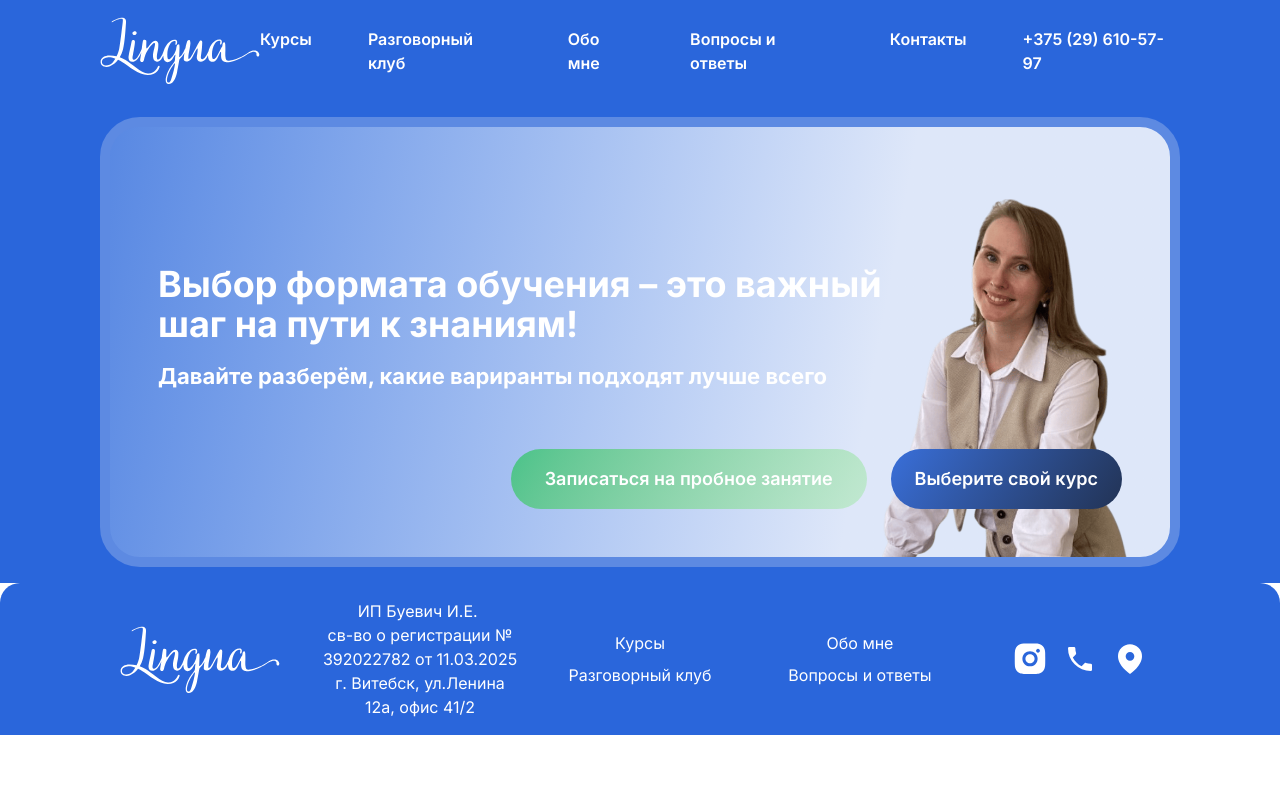
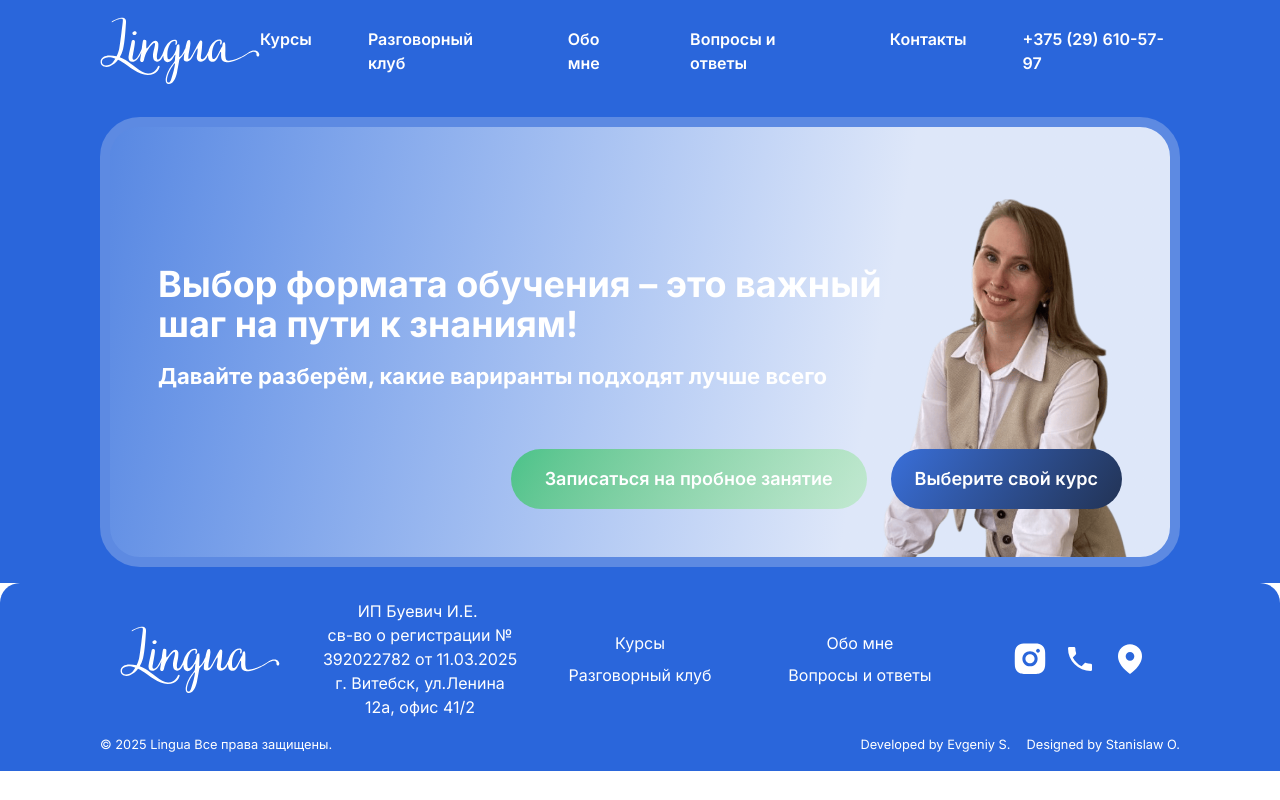
Before and after one commit to evgeniyworkbel/ira-buevich, a Next.js app: page / in a window 1280 px wide. Built offline with nearby package versions, Linux system fonts and the light colour scheme.

Commit message:
feat: add contacts information about developer and designer

```diff
--- a/src/shared/contacts.ts
+++ b/src/shared/contacts.ts
@@ -5,3 +5,8 @@ export const contacts = {
   mobilePhone: `tel:${mobilePhone}`,
   location: "https://yandex.by/maps/-/CLEbeGOK",
 };
+
+export const developersContacts = {
+  programmer: "https://www.linkedin.com/in/evgeniysamuta",
+  designer: "https://www.linkedin.com/in/staols13",
+};
--- a/src/widgets/footer.tsx
+++ b/src/widgets/footer.tsx
@@ -1,4 +1,4 @@
-import { contacts } from "@/shared/contacts";
+import { contacts, developersContacts } from "@/shared/contacts";
 import { navItems } from "@/shared/navigation";
 import { Container } from "@/shared/ui";
 import Image from "next/image";
@@ -6,7 +6,7 @@ import Link from "next/link";
 
 export function Footer() {
   return (
-    <Container className="bg-background-surface text-foreground-surface rounded-t-[20px]">
+    <Container className="rounded-t-[20px] bg-background-surface text-foreground-surface">
       <footer
         id={navItems.contacts.href}
         className="grid grid-cols-1 justify-items-center gap-8 text-center lg:grid-cols-5 lg:items-center lg:gap-5"
@@ -56,7 +56,6 @@ export function Footer() {
               />
             </Link>
           </li>
-
           <li>
             <Link href={contacts.location} target="_blank" rel="noopener noreferrer">
               <Image
@@ -69,6 +68,23 @@ export function Footer() {
           </li>
         </ul>
       </footer>
+      <div className="mt-4 flex justify-between gap-3 text-[8px] xl:text-base">
+        <small>© 2025 Lingua Все права защищены.</small>
+        <div className="flex gap-4">
+          <small>
+            Developed by&nbsp;
+            <Link href={developersContacts.programmer} target="_blank" rel="noopener noreferrer">
+              Evgeniy S.
+            </Link>
+          </small>
+          <small>
+            Designed by&nbsp;
+            <Link href={developersContacts.designer} target="_blank" rel="noopener noreferrer">
+              Stanislaw O.
+            </Link>
+          </small>
+        </div>
+      </div>
     </Container>
   );
 }
```
